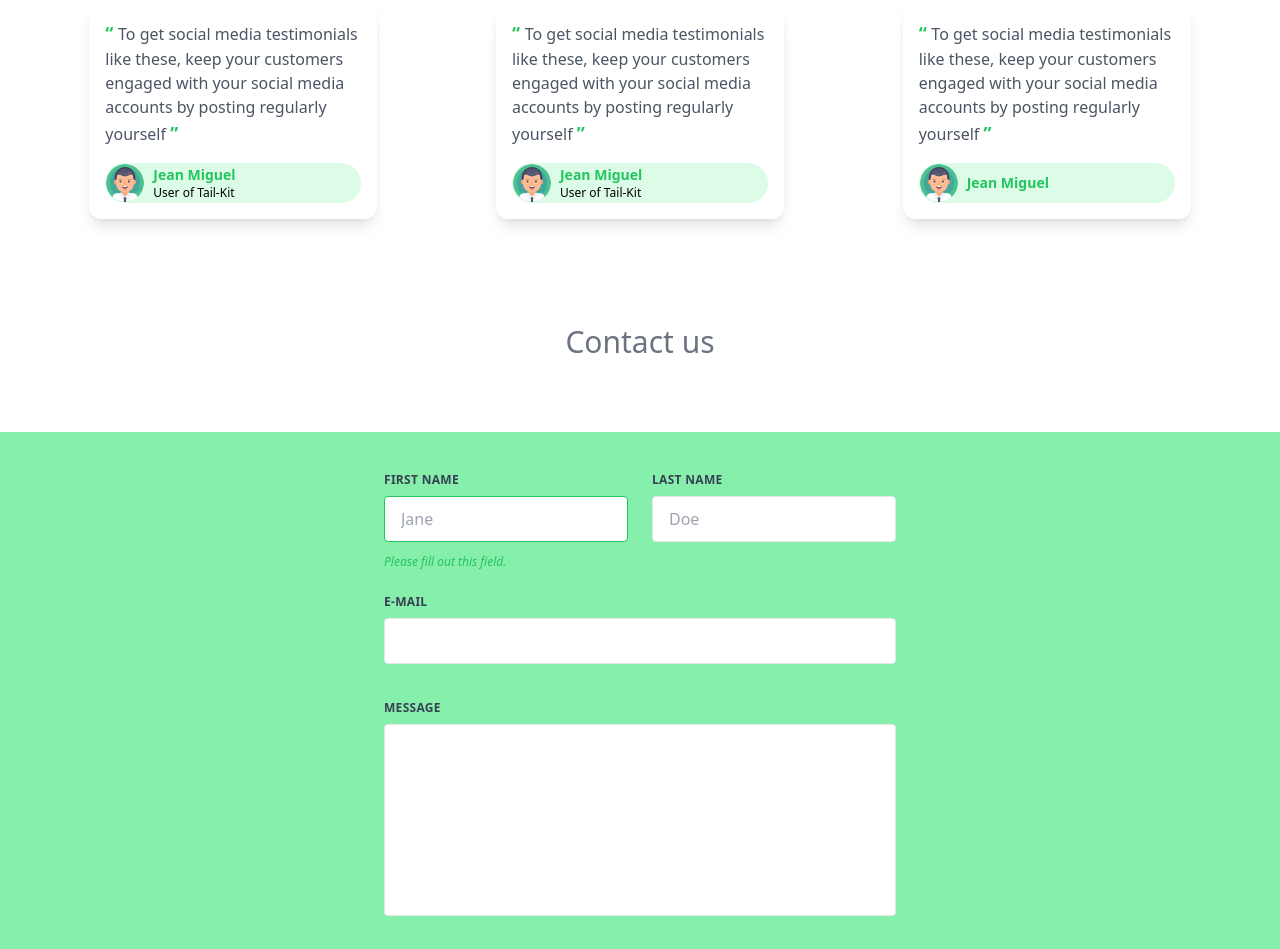
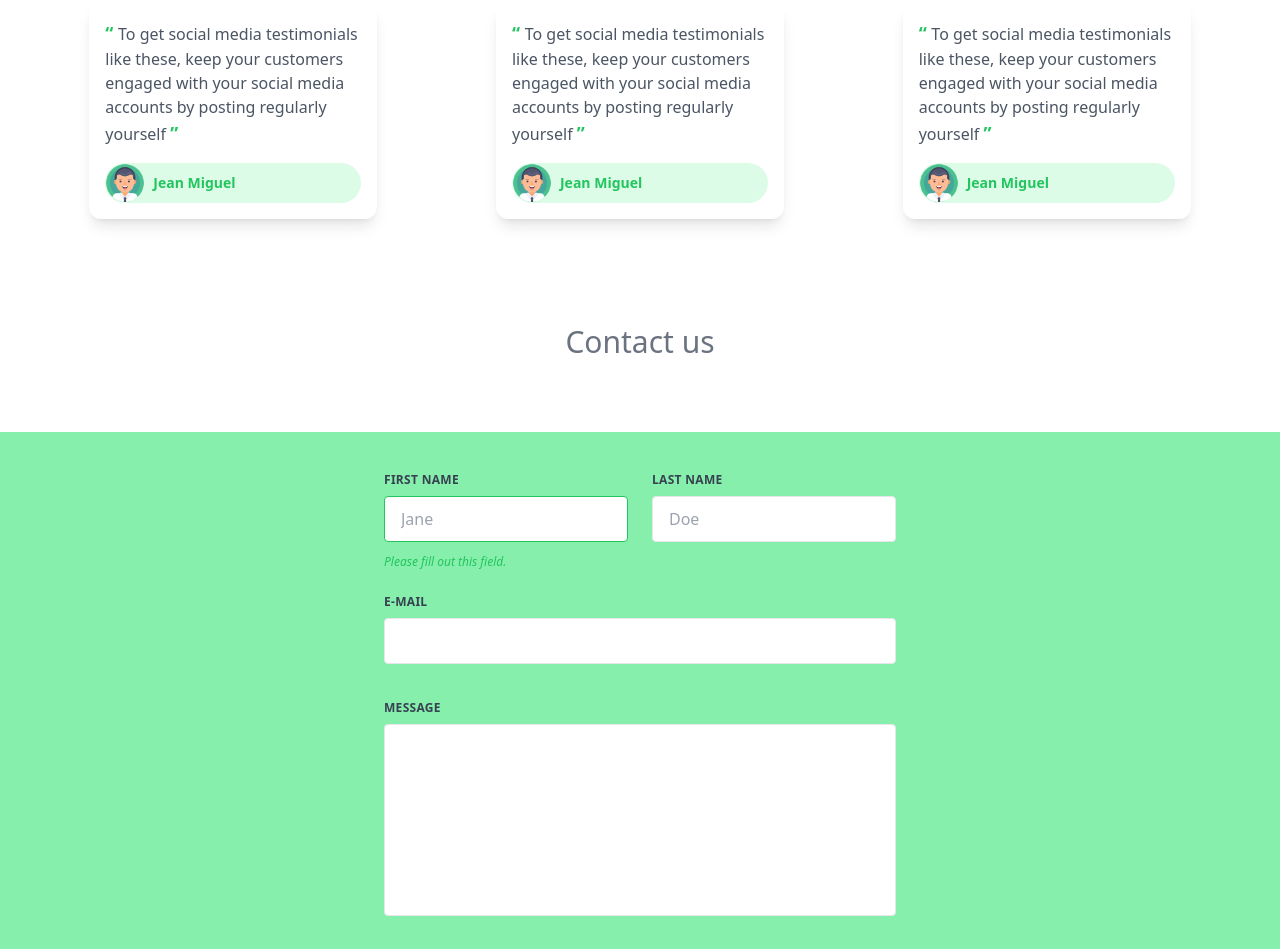
Before and after one commit to SamuelFanawopo/Real-Estate-Listing-Portal, a website: page public/index.html in a window 1280 px wide. Shown: the part 3465-4414 px from the top of the page. Drawn offline with Linux system fonts and the light colour scheme.

Commit message:
additional changes

```diff
--- a/public/index.html
+++ b/public/index.html
@@ -349,10 +349,6 @@
             <span class="font-semibold text-green-500 text-sm">
               Jean Miguel
             </span>
-            <span class="dark:text-gray-400 text-xs flex items-center">
-              User of Tail-Kit
-              <img src="/icons/rocket.svg" class="ml-2 h-4 w-4" />
-            </span>
           </div>
         </div>
       </div>
@@ -377,10 +373,6 @@
           <div class="flex flex-col ml-2 justify-between">
             <span class="font-semibold text-green-500 text-sm">
               Jean Miguel
-            </span>
-            <span class="dark:text-gray-400 text-xs flex items-center">
-              User of Tail-Kit
-              <img src="/icons/rocket.svg" class="ml-2 h-4 w-4" />
             </span>
           </div>
         </div>
```
